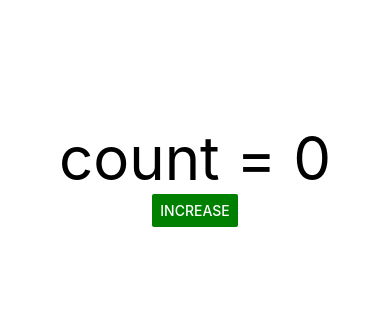
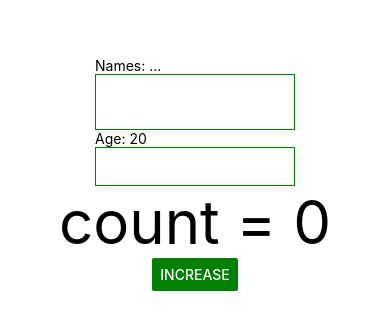
Before and after one commit to huudinh/reactnative, a React Native app in the folder HelloWorld/: screen / in a window 390 px wide. Shown: the part 248-578 px from the top of the page. Built offline with nearby package versions, Linux system fonts and the light colour scheme.

Commit message:
session_05_TextInput

```diff
--- a/HelloWorld/App.tsx
+++ b/HelloWorld/App.tsx
@@ -1,12 +1,45 @@
-import { StyleSheet, Text, View, Button } from 'react-native';
+import { StyleSheet, Text, View, Button, TextInput } from 'react-native';
 import { useState } from 'react';
 
 export default function App() {
 
   const [count, setCount] = useState<number>(0);
+  const [name, setName] = useState<string>('...');
+  const [age, setAge] = useState<number>(20);
 
   return (
     <View style={styles.container}>
+      <View>
+        <Text>
+          Names: {name}
+        </Text>
+        <TextInput
+          multiline
+          onChangeText={(value) => setName(value)}
+          style={{
+            width:200,
+            padding:10,
+            borderWidth:1,
+            borderColor:'green',
+          }}
+        />
+      </View>
+      <View>
+        <Text>
+          Age: {age}
+        </Text>
+        <TextInput
+          onChangeText={(value) => setAge(+value)}
+          keyboardType='numeric'
+          maxLength={2}
+          style={{
+            width:200,
+            padding:10,
+            borderWidth:1,
+            borderColor:'green',
+          }}
+        />
+      </View>
       <Text style={{ fontSize:60 }}>
         count = {count}
       </Text>
```
Also changed, not shown: 2 other files (tests, documents, lock files or other folders).
